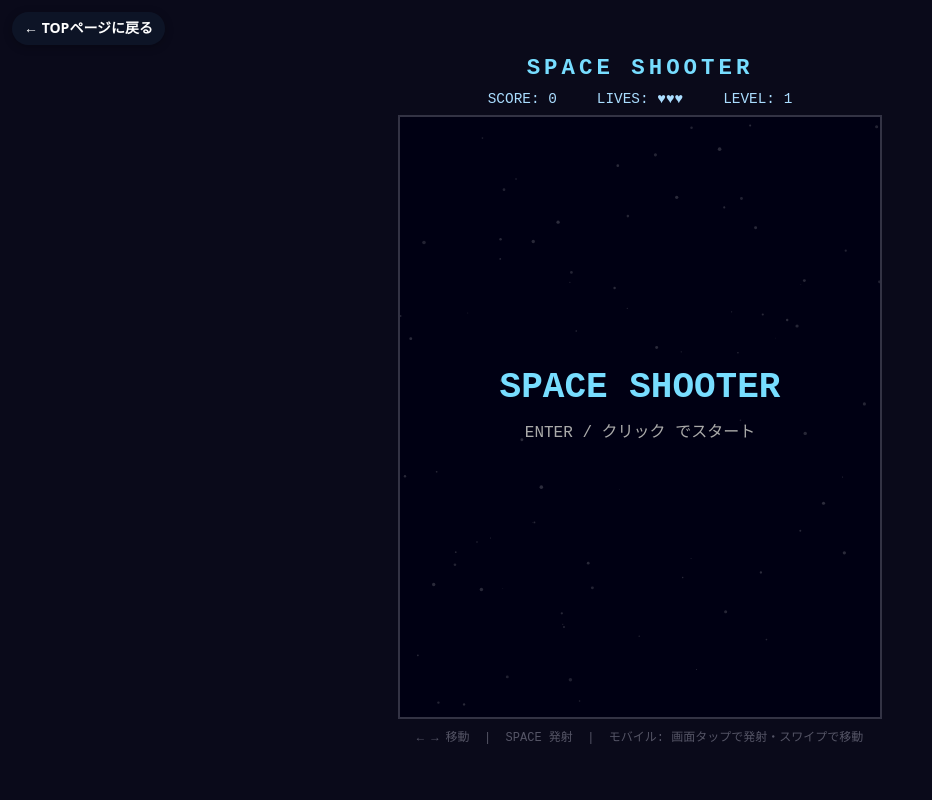
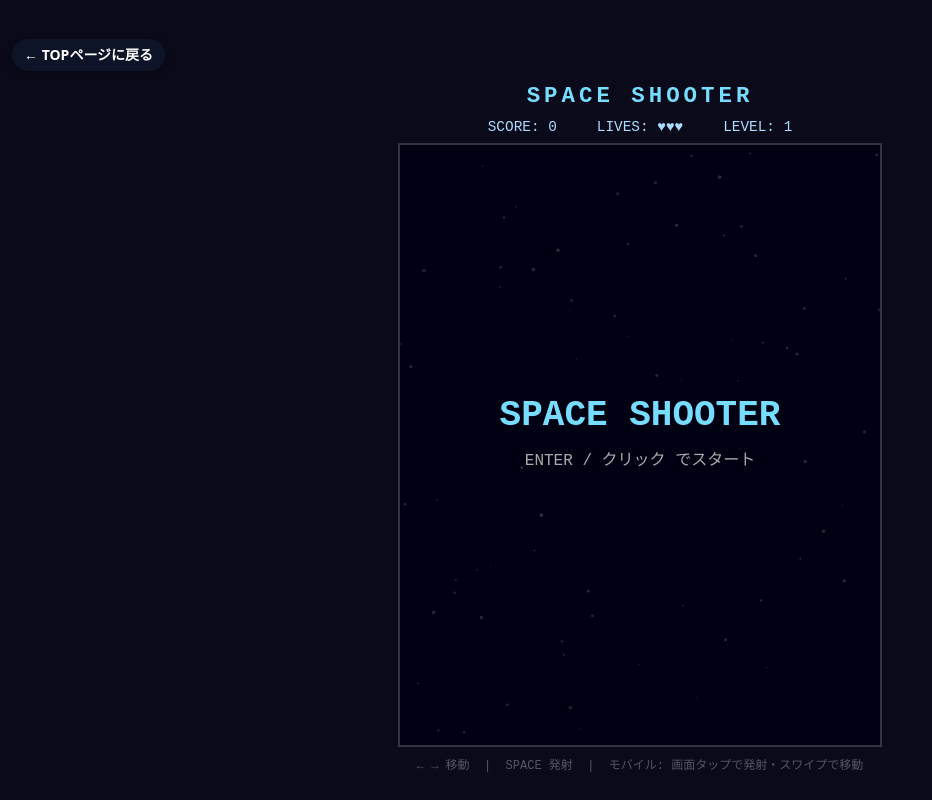
Before and after one commit to regepan/regepan.github.io, a plain HTML site: page action-game/index.html in a window 1280 px wide. Shown: the whole page, without its empty margins (0-932 px from the left). Drawn offline with Linux system fonts and the light colour scheme.

Commit message:
Align top navigation links with page layout

```diff
--- a/action-game/index.html
+++ b/action-game/index.html
@@ -50,7 +50,7 @@
   </style>
 </head>
 <body>
-  <a href="/" aria-label="TOPページに戻る" style="position:fixed;top:12px;left:12px;z-index:10000;padding:8px 12px;border-radius:999px;background:rgba(15,23,42,.85);color:#fff;text-decoration:none;font:600 14px/1.2 system-ui,sans-serif;box-shadow:0 2px 8px rgba(0,0,0,.25)">← TOPページに戻る</a>
+  <a href="/" aria-label="TOPページに戻る" style="display:inline-block;align-self:flex-start;margin:12px;padding:8px 12px;border-radius:999px;background:rgba(15,23,42,.85);color:#fff;text-decoration:none;font:600 14px/1.2 system-ui,sans-serif;box-shadow:0 2px 8px rgba(0,0,0,.25)">← TOPページに戻る</a>
 <!-- Google Tag Manager (noscript) -->
 <noscript><iframe src="https://www.googletagmanager.com/ns.html?id=GTM-KLDMTKJQ"
 height="0" width="0" style="display:none;visibility:hidden"></iframe></noscript>
```
Also changed, not shown: cat-animations/index.html (+1 -1 lines), digital-clocks/index.html (+1 -1 lines), html-diff/index.html (+1 -1 lines), multiple-urls-opener/index.html (+1 -1 lines), popup-manager/index.html (+1 -1 lines), sliding-puzzle/index.html (+1 -1 lines), snake-game/index.html (+1 -1 lines), stick-figures/index.html (+1 -1 lines), tower-defense/index.html (+1 -1 lines), webgl-demos/index.html (+1 -1 lines), yonkoma/index.html (+1 -1 lines).
